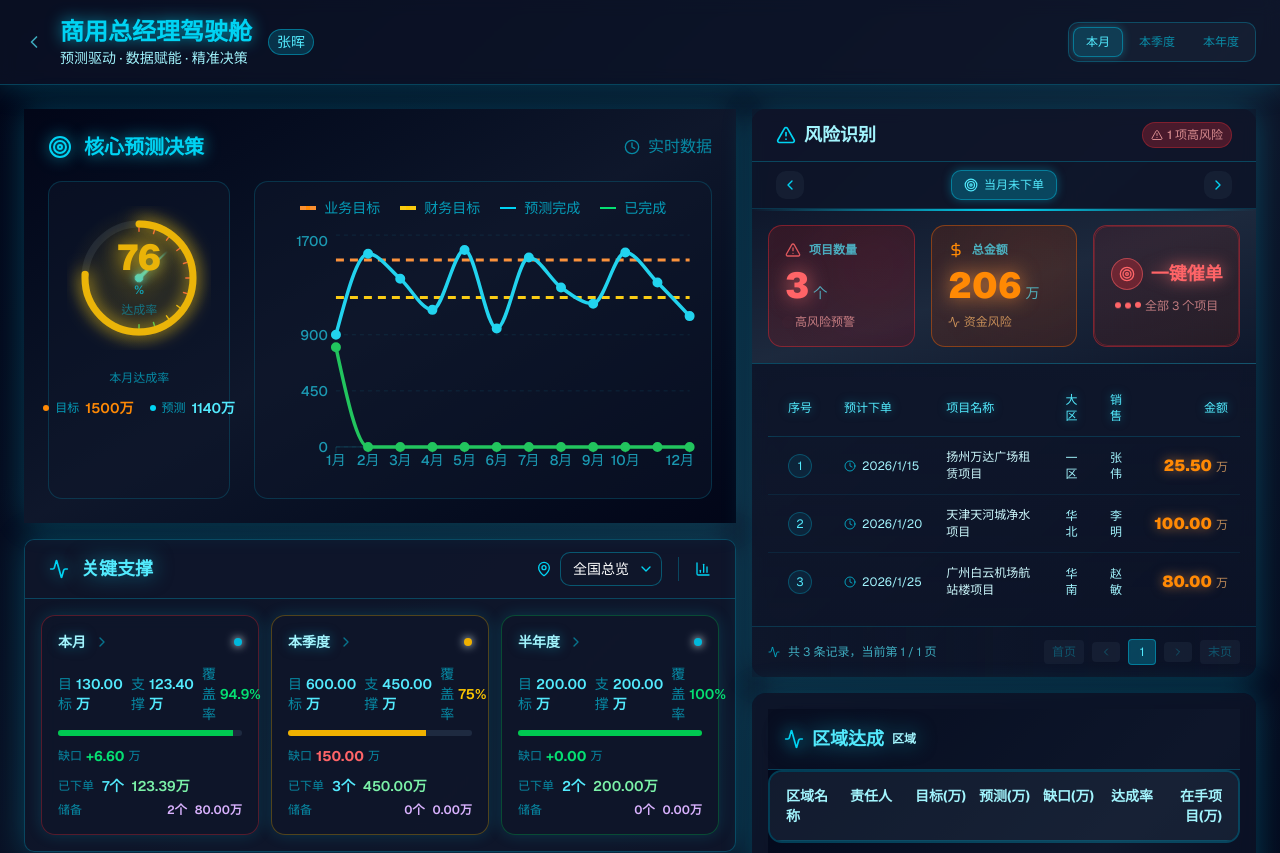
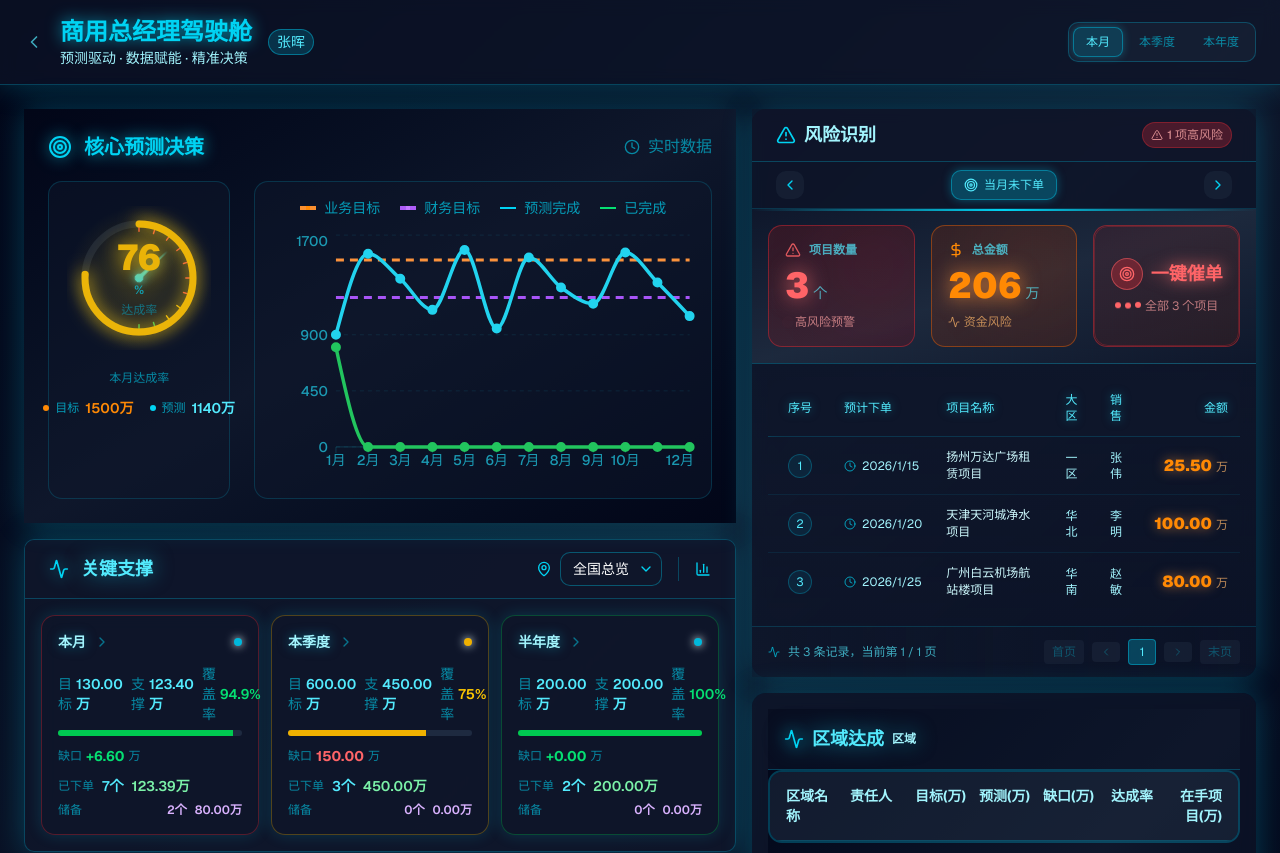
Before and after one commit to navylee1990/coze_jsc, a Next.js app: page /gm in a window 1280 px wide. Shown: the top 853 px of the page. Built offline with nearby package versions, Linux system fonts and the light colour scheme.

Commit message:
style(components): 财务目标颜色改为紫色

```diff
--- a/src/components/PredictionDecisionCard.tsx
+++ b/src/components/PredictionDecisionCard.tsx
@@ -335,7 +335,7 @@ export default function PredictionDecisionCard({
             <span className="text-sm text-cyan-400/70 font-medium">业务目标</span>
           </div>
           <div className="flex items-center gap-2">
-            <div className="w-4 h-0.5 bg-yellow-400" style={{ borderStyle: 'dashed', borderWidth: '2px', borderColor: 'rgba(250,204,21,0.8)' }} />
+            <div className="w-4 h-0.5 bg-purple-400" style={{ borderStyle: 'dashed', borderWidth: '2px', borderColor: 'rgba(168,85,247,0.8)' }} />
             <span className="text-sm text-cyan-400/70 font-medium">财务目标</span>
           </div>
           <div className="flex items-center gap-2">
@@ -381,7 +381,7 @@ export default function PredictionDecisionCard({
                 }}
                 formatter={(value: number, name: string) => {
                   if (name === '业务目标') return [<span style={{ color: '#fb923c', fontWeight: 600 }}>{value}万</span>, name];
-                  if (name === '财务目标') return [<span style={{ color: '#facc15', fontWeight: 600 }}>{value}万</span>, name];
+                  if (name === '财务目标') return [<span style={{ color: '#a855f7', fontWeight: 600 }}>{value}万</span>, name];
                   if (name === '预测完成') return [<span style={{ color: '#22d3ee', fontWeight: 600 }}>{value}万</span>, name];
                   if (name === '已完成') return [<span style={{ color: '#22c55e', fontWeight: 600 }}>{value}万</span>, name];
                   return [value, name];
@@ -401,7 +401,7 @@ export default function PredictionDecisionCard({
               <Line
                 type="monotone"
                 dataKey="financialTarget"
-                stroke="#facc15"
+                stroke="#a855f7"
                 strokeWidth={3}
                 strokeDasharray="8 6"
                 dot={false}
```
